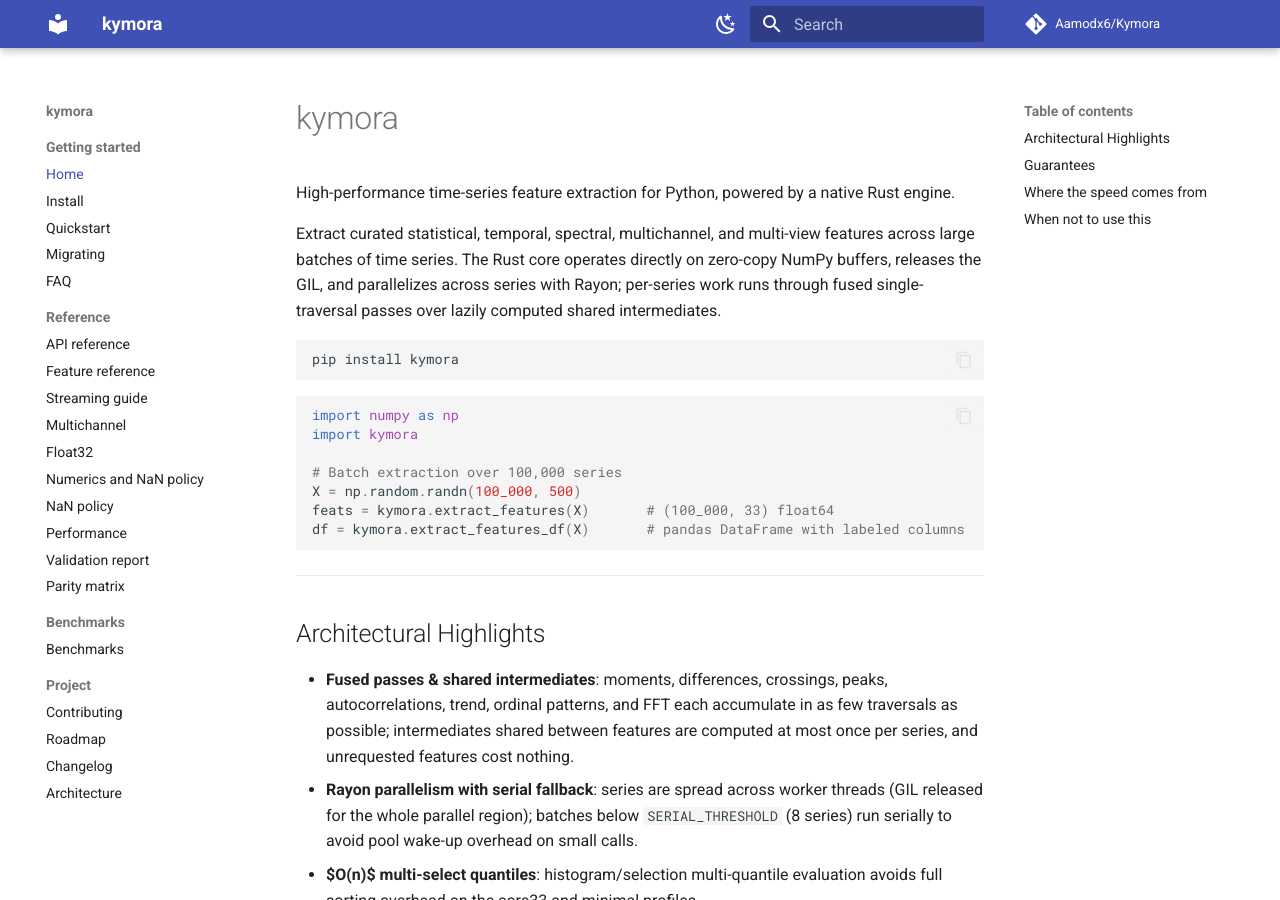
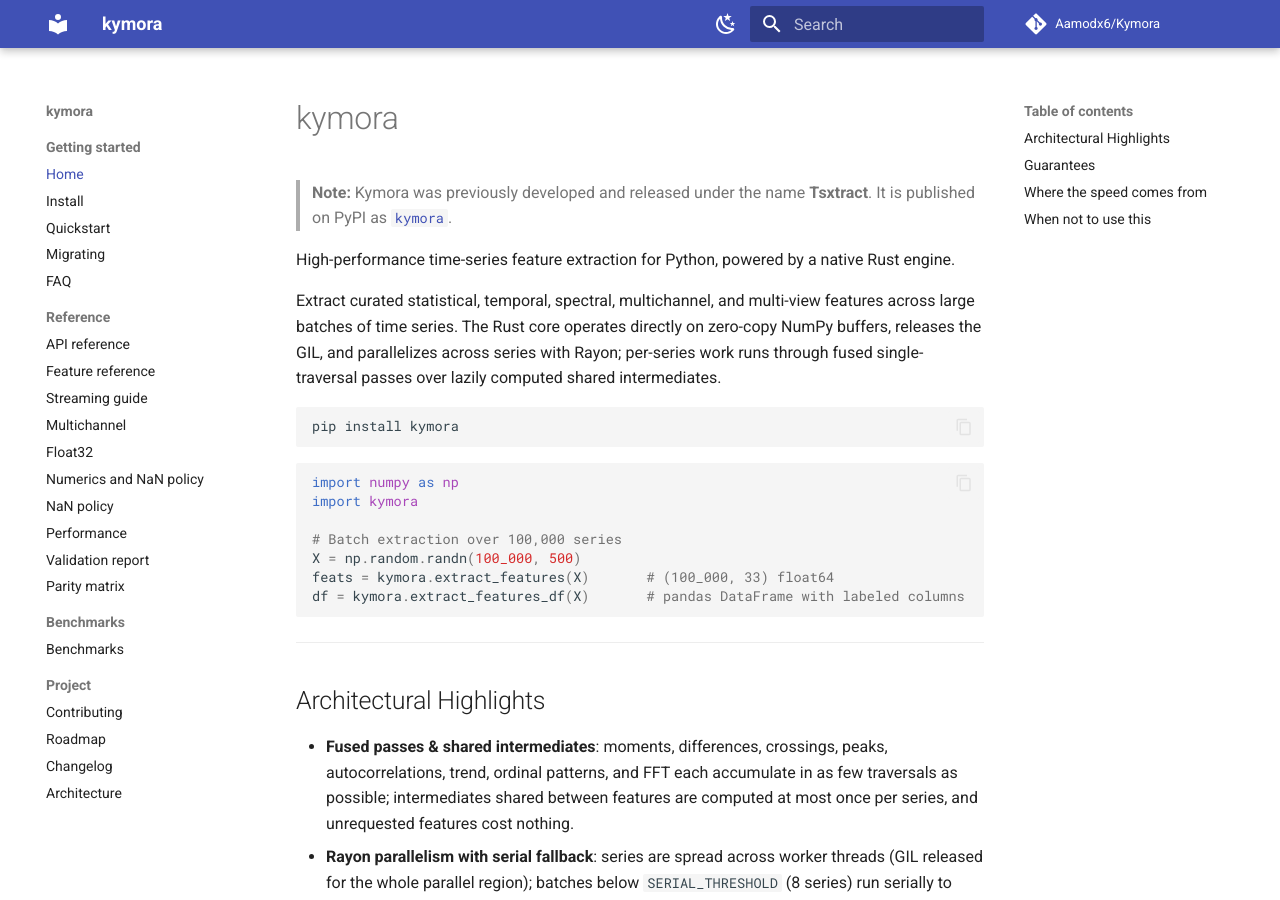
Before and after one commit to Aamodx6/Kymora, an MkDocs documentation site: the page built from docs/index.md, in a window 1280 px wide and 900 px high. Built offline with MkDocs 1.6.1 and Material for MkDocs 9.7.7, drawn with Linux system fonts in a browser that asks for light colours; comment, search, counter and statistics services are not loaded.

Commit message:
docs: document former name Tsxtract and PyPI package alias

```diff
--- a/docs/index.md
+++ b/docs/index.md
@@ -1,4 +1,6 @@
 # kymora
+
+> **Note:** Kymora was previously developed and released under the name **Tsxtract**. It is published on PyPI as [`kymora`](https://pypi.org/project/kymora/).
 
 High-performance time-series feature extraction for Python, powered by a native Rust engine.
 
--- a/pyproject.toml
+++ b/pyproject.toml
@@ -7,13 +7,13 @@ name = "kymora"
 # Version is single-sourced from Cargo.toml; maturin injects the crate
 # version into the wheel metadata at build time. Do not add `version` here.
 dynamic = ["version"]
-description = "Fast time-series feature extraction, Rust core"
+description = "Fast time-series feature extraction, Rust core (formerly tsxtract)"
 readme = "README.md"
 license = "MIT"
 authors = [{ name = "Aamod Kumar" }]
 requires-python = ">=3.10"
 dependencies = ["numpy>=1.24"]
-keywords = ["time-series", "feature-extraction", "rust", "tsfresh", "machine-learning"]
+keywords = ["time-series", "feature-extraction", "rust", "tsfresh", "machine-learning", "tsxtract"]
 classifiers = [
     "Development Status :: 4 - Beta",
     "Intended Audience :: Science/Research",
```
Also changed, not shown: README.md (+7 -1 lines).
